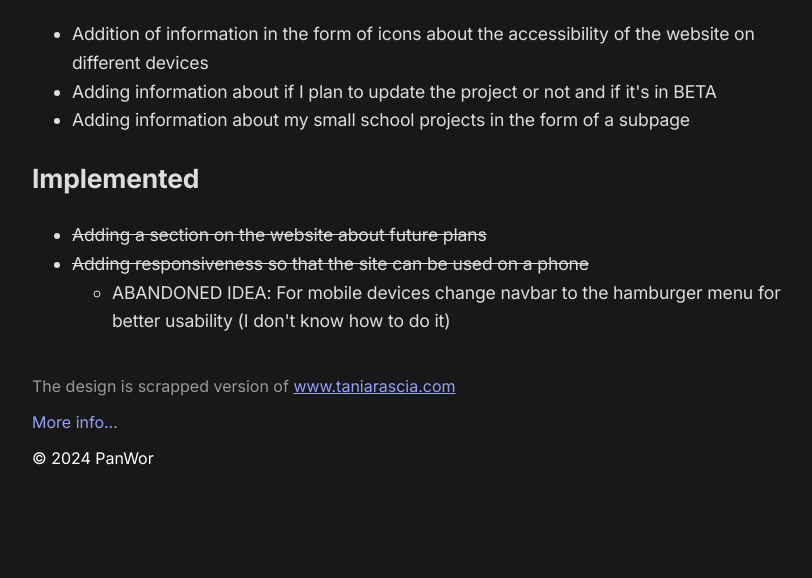
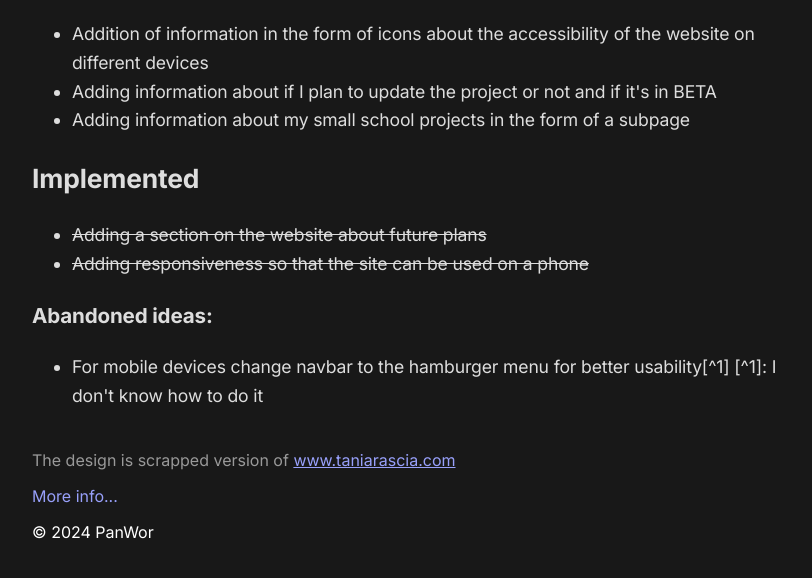
Before and after one commit to PanWor/panwor.github.io, a plain HTML site: page plans/index.html in a window 1280 px wide. Shown: the part 194-772 px from the top of the page, without its empty margins (218-1030 px from the left). Drawn offline with nearby package versions, Linux system fonts and the light colour scheme; a web font is replaced by a local one.

Commit message:
Update index.html

```diff
--- a/plans/index.html
+++ b/plans/index.html
@@ -48,7 +48,7 @@
                 <p id="content"></p>
                 <script>
                     document.getElementById('content').innerHTML =
-                    marked.parse("# Future plans\n- Addition of information in the form of icons about the accessibility of the website on different devices\n- Adding information about if I plan to update the project or not and if it's in BETA\n- Adding information about my small school projects in the form of a subpage\n## Implemented\n- ~~Adding a section on the website about future plans~~\n- ~~Adding responsiveness so that the site can be used on a phone~~\n    - ABANDONED IDEA: For mobile devices change navbar to the hamburger menu for better usability (I don't know how to do it)");
+                    marked.parse("# Future plans\n- Addition of information in the form of icons about the accessibility of the website on different devices\n- Adding information about if I plan to update the project or not and if it's in BETA\n- Adding information about my small school projects in the form of a subpage\n## Implemented\n- ~~Adding a section on the website about future plans~~\n- ~~Adding responsiveness so that the site can be used on a phone~~\n### Abandoned ideas:\n- For mobile devices change navbar to the hamburger menu for better usability[^1]\n[^1]: I don't know how to do it");
                 </script>
             </div>
         </main>
```
